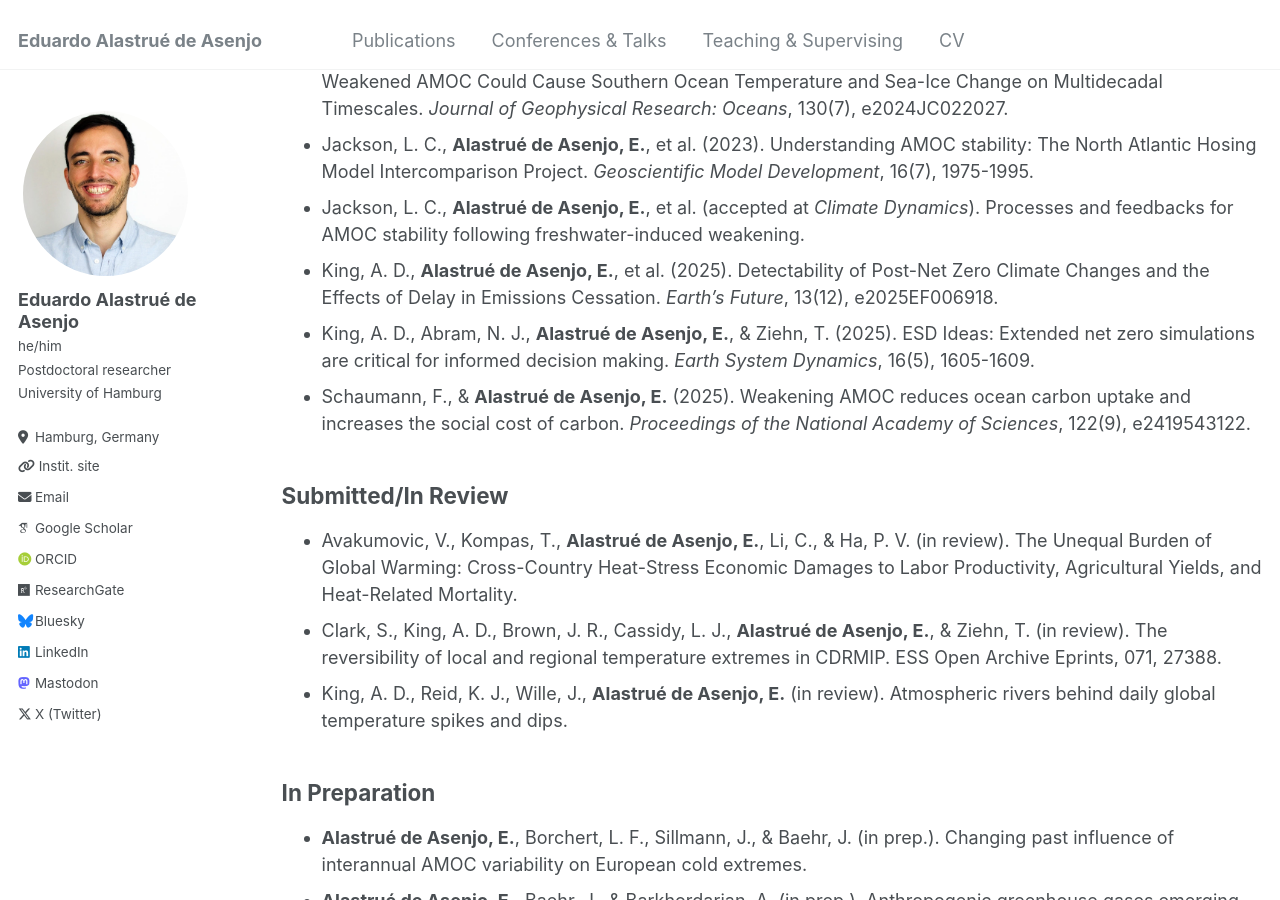
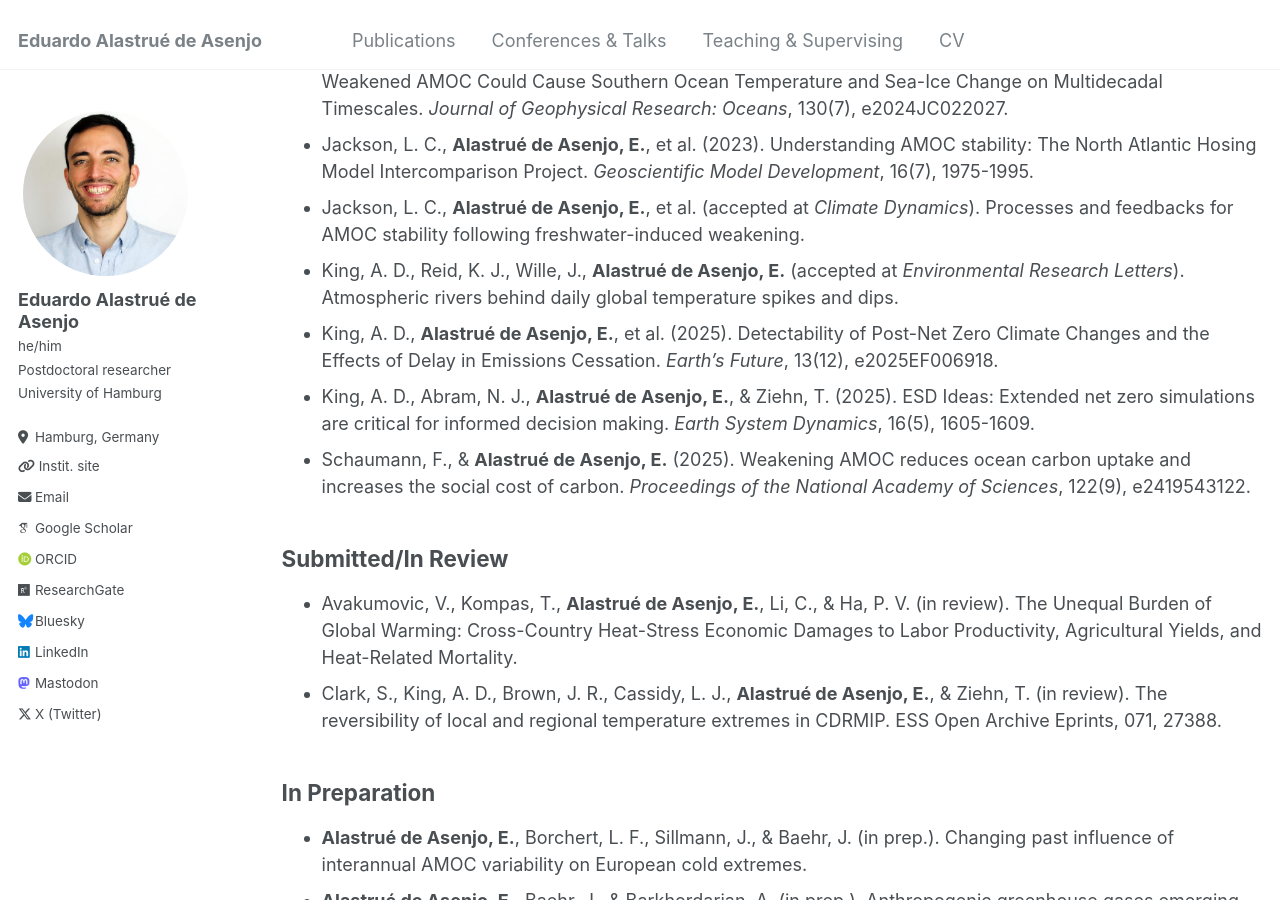
Before and after one commit to edualas/edualas.github.io, a Jekyll site: the page built from _pages/publications.md, in a window 1280 px wide and 900 px high, scrolled down 350 px. Built offline with Jekyll 4.4.1, drawn with Linux system fonts in a browser that asks for light colours; some web fonts are replaced; part of the change alters nothing that is shown.

Commit message:
Update publications list

```diff
--- a/_pages/publications.md
+++ b/_pages/publications.md
@@ -16,6 +16,7 @@ author_profile: true
 - Diamond, R., Sime, L. C., Schroeder, D., Jackson, L. C., Holland, P. R., **Alastrué de Asenjo, E.**, et al. (2025). A Weakened AMOC Could Cause Southern Ocean Temperature and Sea-Ice Change on Multidecadal Timescales. *Journal of Geophysical Research: Oceans*, 130(7), e2024JC022027.
 - Jackson, L. C., **Alastrué de Asenjo, E.**, et al. (2023). Understanding AMOC stability: The North Atlantic Hosing Model Intercomparison Project. *Geoscientific Model Development*, 16(7), 1975-1995.
 - Jackson, L. C., **Alastrué de Asenjo, E.**, et al. (accepted at *Climate Dynamics*). Processes and feedbacks for AMOC stability following freshwater-induced weakening.
+- King, A. D., Reid, K. J., Wille, J., **Alastrué de Asenjo, E.** (accepted at *Environmental Research Letters*). Atmospheric rivers behind daily global temperature spikes and dips.
 - King, A. D., **Alastrué de Asenjo, E.**, et al. (2025). Detectability of Post-Net Zero Climate Changes and the Effects of Delay in Emissions Cessation. *Earth's Future*, 13(12), e2025EF006918.
 - King, A. D., Abram, N. J., **Alastrué de Asenjo, E.**, & Ziehn, T. (2025). ESD Ideas: Extended net zero simulations are critical for informed decision making. *Earth System Dynamics*, 16(5), 1605-1609.
 - Schaumann, F., & **Alastrué de Asenjo, E.** (2025). Weakening AMOC reduces ocean carbon uptake and increases the social cost of carbon. *Proceedings of the National Academy of Sciences*, 122(9), e2419543122.
@@ -24,7 +25,6 @@ author_profile: true
 
 - Avakumovic, V., Kompas, T., **Alastrué de Asenjo, E.**, Li, C., & Ha, P. V. (in review). The Unequal Burden of Global Warming: Cross-Country Heat-Stress Economic Damages to Labor Productivity, Agricultural Yields, and Heat-Related Mortality.
 - Clark, S., King, A. D., Brown, J. R., Cassidy, L. J., **Alastrué de Asenjo, E.**, & Ziehn, T. (in review). The reversibility of local and regional temperature extremes in CDRMIP. ESS Open Archive Eprints, 071, 27388.
-- King, A. D., Reid, K. J., Wille, J., **Alastrué de Asenjo, E.** (in review). Atmospheric rivers behind daily global temperature spikes and dips.
 
 ## In Preparation
 
```
